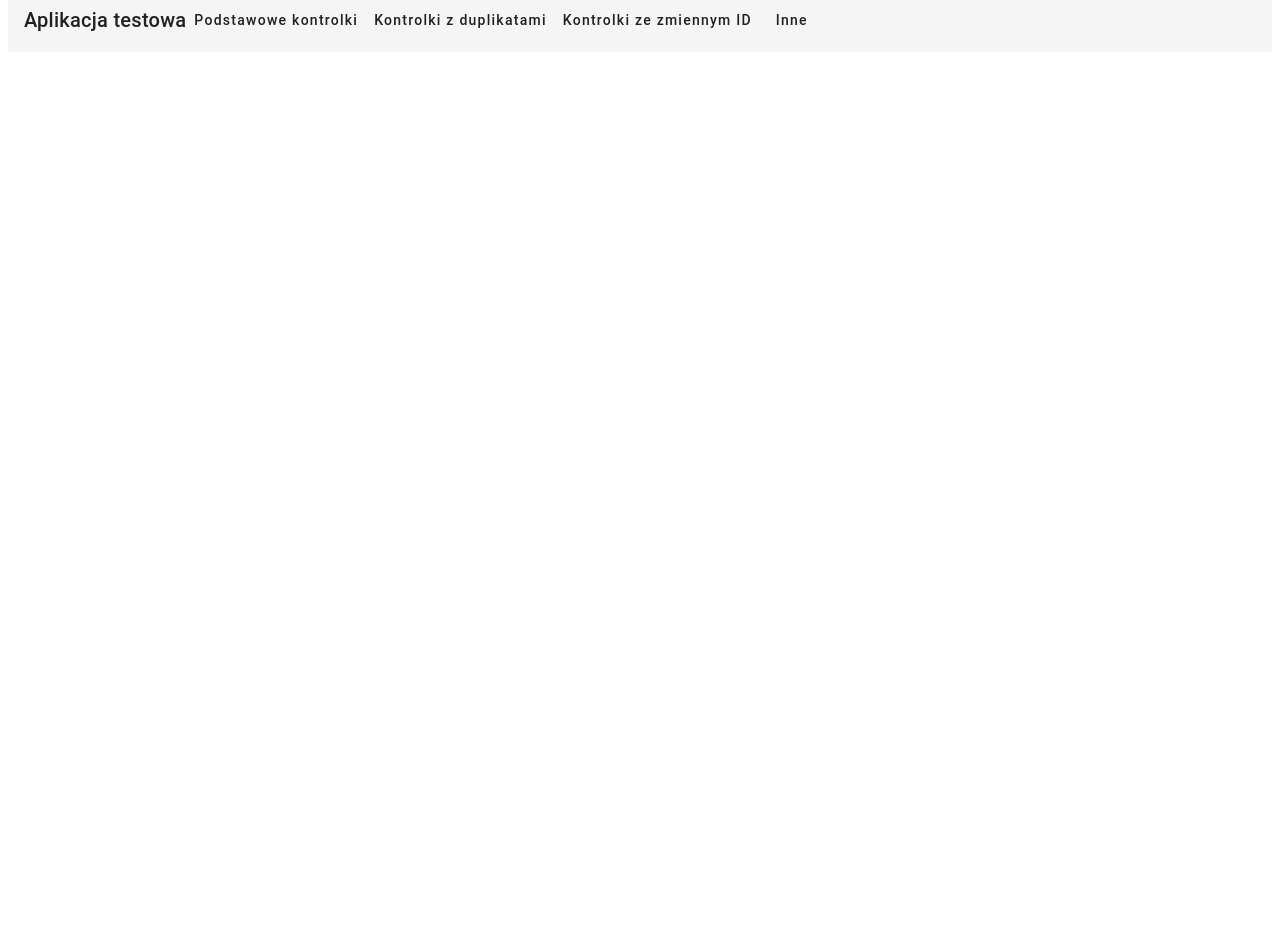
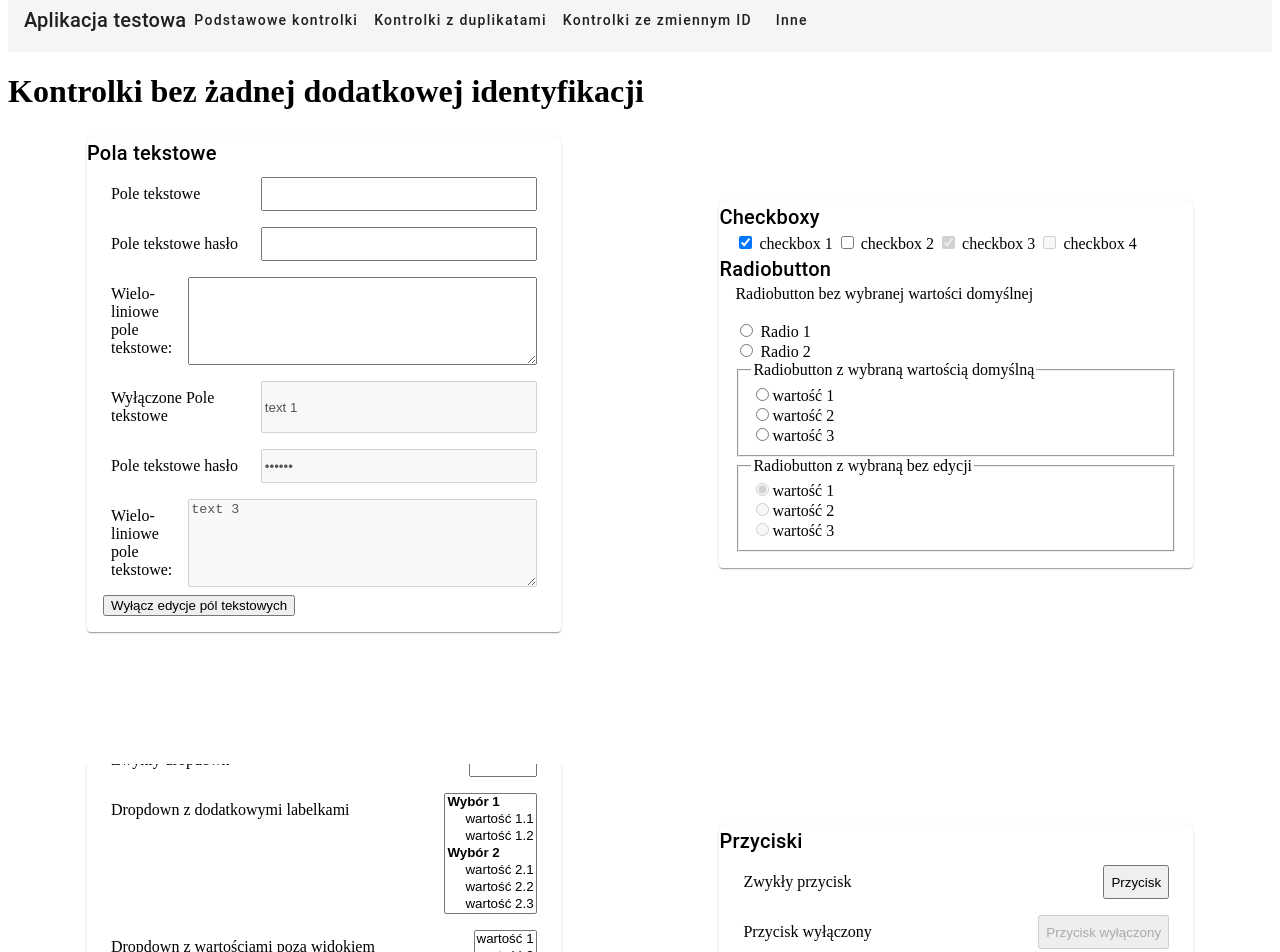
Before and after one commit to WilkWolf/aplikacjaTestowa, an Angular app: page /standardControls in a window 1280 px wide. Before the commit this address led to /. Shown: the part 20-972 px from the top of the page. Before the commit the page ends 800 px from the top, so only its background shows below. Built offline with nearby package versions, Linux system fonts and the light colour scheme.

Commit message:
Renamed files

```diff
--- a/src/app/app.component.html
+++ b/src/app/app.component.html
@@ -1,7 +1,7 @@
 <mat-toolbar>
   <span>Aplikacja testowa</span>
-  <button mat-button routerLink="/controlsEnabled">Podstawowe kontrolki</button>
-  <button mat-button routerLink="/controlsWithStaticID">Kontrolki z duplikatami</button>
+  <button mat-button routerLink="/standardControls">Podstawowe kontrolki</button>
+  <button mat-button routerLink="/duplicatedControls">Kontrolki z duplikatami</button>
   <button mat-button routerLink="/controlsWIthDynamicID">Kontrolki ze zmiennym ID</button>
   <button mat-button routerLink="/controlsWIthDynamicID">Inne</button>
 </mat-toolbar>
--- a/src/app/controls-enabled/controls-enabled.component.html
+++ b/src/app/standard-controls/standard-controls.component.html
@@ -217,10 +217,12 @@
             <mat-card-content>
 
                 <div class="form-row">
+                    <label>Zwykły przycisk</label>
                     <button>Przycisk</button>
                 </div>
 
                 <div class="form-row">
+                    <label>Przycisk wyłączony</label>
                     <button disabled>Przycisk wyłączony</button>
                 </div>
 
@@ -239,9 +241,9 @@
 
 
                 <form>
-                    <input type="button" value="Start machine" accesskey="s" onclick="changeValue()" />
+                    <input type="button" value="Start machine" accesskey="s" (click)="foo('zwykły 2')" />
                 </form>
-                <p>The machine is .</p>
+                <p>Przycisk: "{{myLabel}}" został kliknięty!</p>
             </mat-card-content>
         </mat-card>
     </mat-grid-tile>
--- /dev/null
+++ b/src/app/standard-controls/standard-controls.component.ts
@@ -0,0 +1,20 @@
+import { Component } from '@angular/core';
+
+@Component({
+  selector: 'app-standard-controls',
+  templateUrl: './standard-controls.component.html',
+  styleUrls: ['./standard-controls.component.css']
+})
+export class StandardControlsComponent {
+
+
+  public myLabel: string = "";
+
+
+  ngOnInit() {
+    this.myLabel = '';
+  }
+  foo(text: string) {
+    this.myLabel = text;
+  }
+}
```
Also changed, not shown: src/app/app.module.ts (+6 -6 lines), src/app/controls-enabled/controls-enabled.component.ts (deleted, +0 -10 lines), src/app/controls-with-static-id/controls-with-static-id.component.ts (deleted, +0 -10 lines), src/app/duplicated-controls/duplicated-controls.component.ts (added, +10 -0 lines), src/app/duplicated-controls/duplicated-controls.component.css (renamed from src/app/controls-with-static-id/controls-with-static-id.component.css), src/app/duplicated-controls/duplicated-controls.component.html (renamed from src/app/controls-with-static-id/controls-with-static-id.component.html), src/app/standard-controls/standard-controls.component.css (renamed from src/app/controls-enabled/controls-enabled.component.css).
